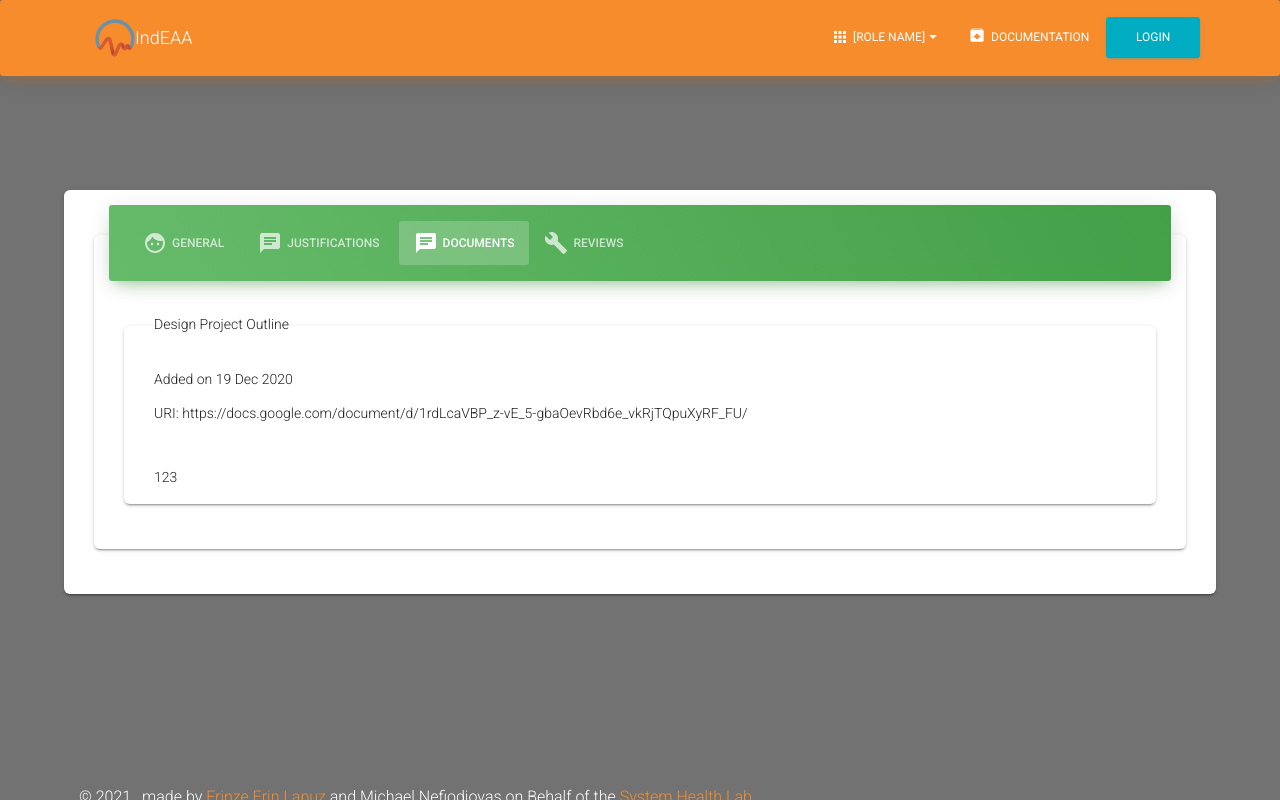
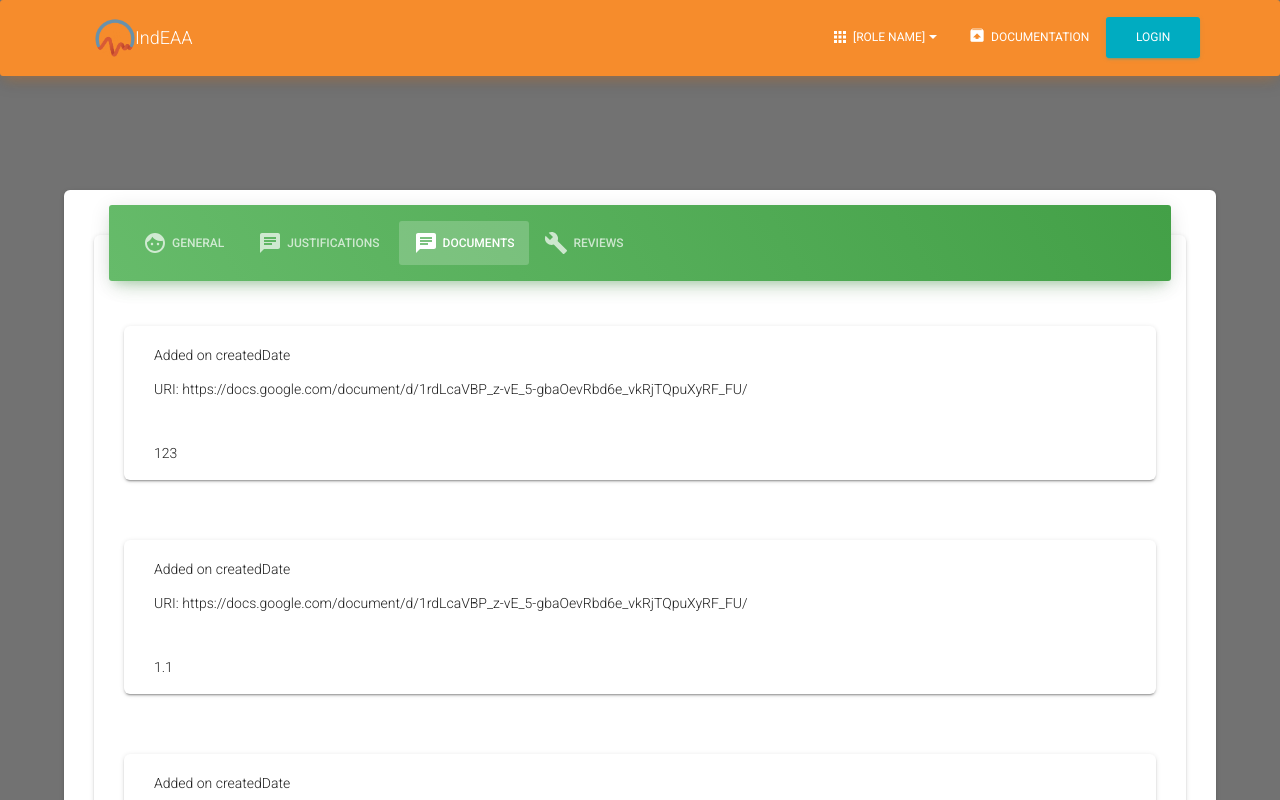
Before and after one commit to uwasystemhealth/IndEAA, a Next.js app in the folder client/: page /coordinator/1231 in a window 1280 px wide. Both pictures are taken after a click on the tab "DOCUMENTS". Shown: the top 800 px of the page. Built offline with nearby package versions, Linux system fonts and the light colour scheme.

Commit message:
ADDED more documentCards (for prototyping)

```diff
--- a/client/components/Coordinator/EvaluationOverview/Documents/DocumentCard.js
+++ b/client/components/Coordinator/EvaluationOverview/Documents/DocumentCard.js
@@ -8,7 +8,7 @@ const DocumentCard = ({ documentID, title, createdDate, uri, eocs }) => {
     <Card>
       <CardHeader>{title}</CardHeader>
       <CardBody>
-        <p>Added on {createdDate}</p>
+        <p>Added on createdDate</p>
         <p>URI: {uri}</p>
       </CardBody>
       <CardFooter>{eocs}</CardFooter>
--- a/client/components/Coordinator/EvaluationOverview/Documents/index.js
+++ b/client/components/Coordinator/EvaluationOverview/Documents/index.js
@@ -5,20 +5,61 @@ import GridItem from "components/MaterialKit/Grid/GridItem.js";
 // CUSTOM COMPONENTS
 import DocumentCard from "components/Coordinator/EvaluationOverview/Documents/DocumentCard.js";
 
+import { useState, useEffect } from "react";
+
 const Documents = () => {
-  return (
-    <GridContainer>
-      <GridItem>
-        <DocumentCard
-          documentID="adsf"
-          title="Design Project Outline"
-          createdDate="19 Dec 2020"
-          uri="https://docs.google.com/document/d/1rdLcaVBP_z-vE_5-gbaOevRbd6e_vkRjTQpuXyRF_FU/"
-          eocs={[1, 2, 3]}
-        />
-      </GridItem>
-    </GridContainer>
-  );
+  const [documents, setDocuments] = useState([]);
+  const [loading, setLoading] = useState(true);
+
+  useEffect(() => {
+    // Load documents from database
+    const docs = [
+      {
+        _id: "asdfasd",
+        name: "Design Project Outline",
+        added: new Date("2019-12-19"),
+        uri:
+          "https://docs.google.com/document/d/1rdLcaVBP_z-vE_5-gbaOevRbd6e_vkRjTQpuXyRF_FU/",
+        eocs: [1, 2, 3],
+      },
+      {
+        _id: "asdfasd2",
+        name: "RTIO Project - J Slack Something blah blah",
+        added: new Date("2019-12-19"),
+        uri:
+          "https://docs.google.com/document/d/1rdLcaVBP_z-vE_5-gbaOevRbd6e_vkRjTQpuXyRF_FU/",
+        eocs: [1.1],
+      },
+      {
+        _id: "asdfasd3",
+        name: "Design Project Outline",
+        added: new Date("2019-12-19"),
+        uri:
+          "https://docs.google.com/document/d/1rdLcaVBP_z-vE_5-gbaOevRbd6e_vkRjTQpuXyRF_FU/",
+        eocs: [1, 2, 3],
+      },
+    ];
+    setDocuments(docs);
+    setLoading(false);
+  }, []);
+
+  if (loading) {
+    return <div>Loading....</div>;
+  }
+
+  const documentComps = documents.map((doc) => (
+    <GridItem key={doc._id}>
+      <DocumentCard
+        documentID={doc._id}
+        title={doc.title}
+        createdDate={doc.added}
+        uri={doc.uri}
+        eocs={doc.eocs}
+      />
+    </GridItem>
+  ));
+
+  return <GridContainer>{documentComps}</GridContainer>;
 };
 
 export default Documents;
```
